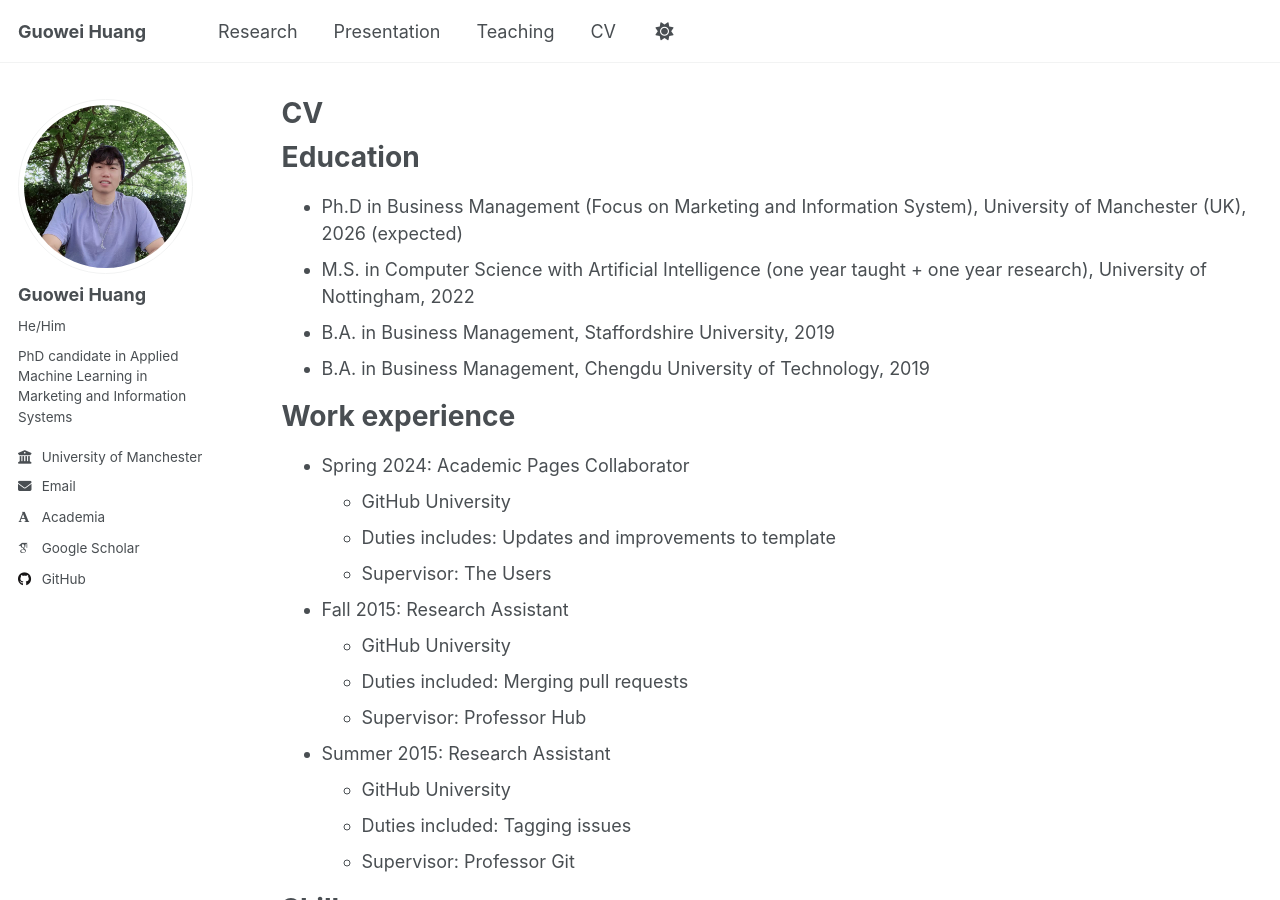
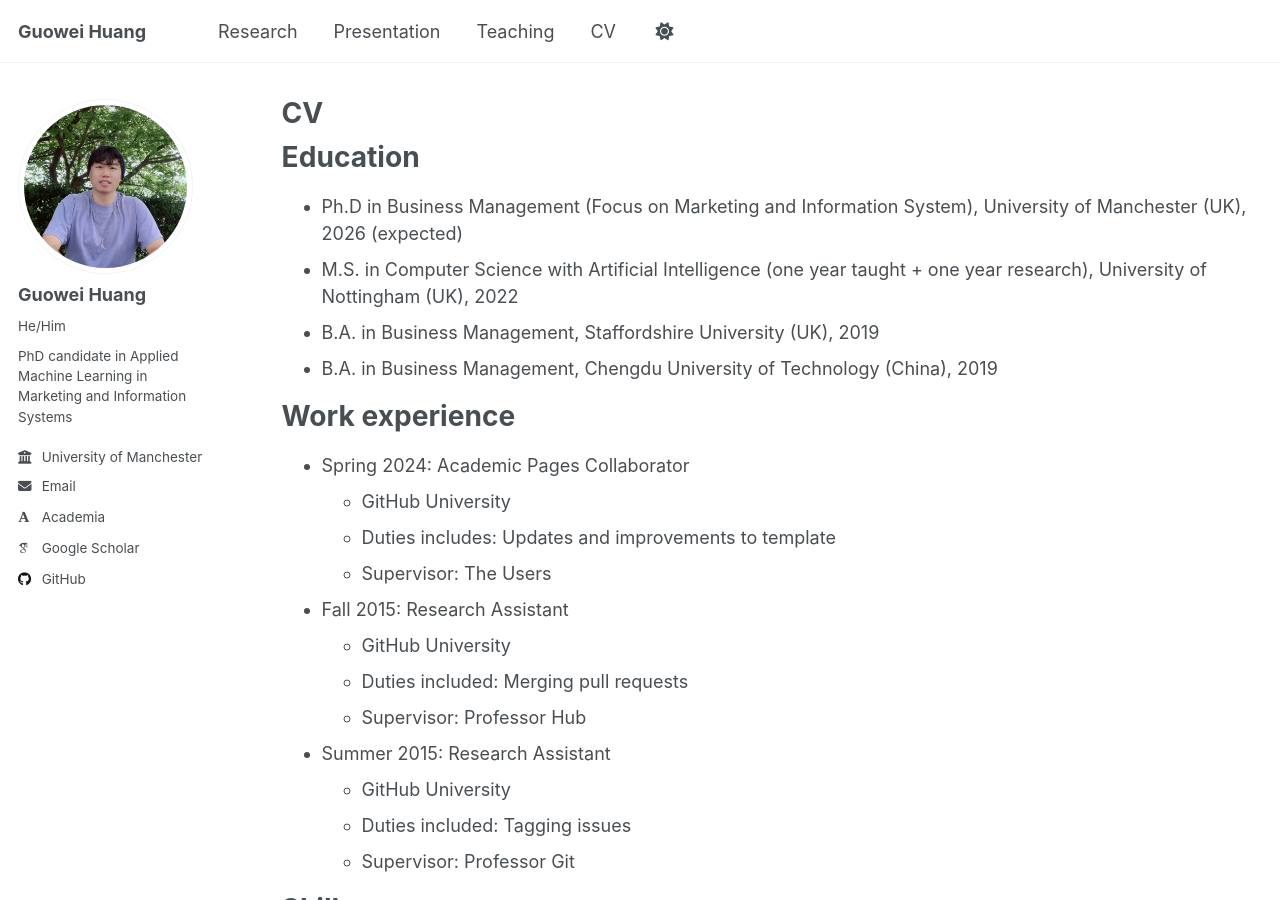
Before and after one commit to Oliverhuang123/Oliverhuang123.github.io, a Jekyll site: the page built from _pages/cv.md, in a window 1280 px wide and 900 px high. Built offline with Jekyll 4.4.1, drawn with Linux system fonts in a browser that asks for light colours; some web fonts are replaced.

Commit message:
Update cv.md

```diff
--- a/_pages/cv.md
+++ b/_pages/cv.md
@@ -12,9 +12,9 @@ redirect_from:
 Education
 ======
 * Ph.D in Business Management (Focus on Marketing and Information System), University of Manchester (UK), 2026 (expected)
-* M.S. in Computer Science with Artificial Intelligence (one year taught + one year research), University of Nottingham, 2022
-* B.A. in Business Management, Staffordshire University, 2019
-* B.A. in Business Management, Chengdu University of Technology, 2019
+* M.S. in Computer Science with Artificial Intelligence (one year taught + one year research), University of Nottingham (UK), 2022
+* B.A. in Business Management, Staffordshire University (UK), 2019
+* B.A. in Business Management, Chengdu University of Technology (China), 2019
 
 Work experience
 ======
```
